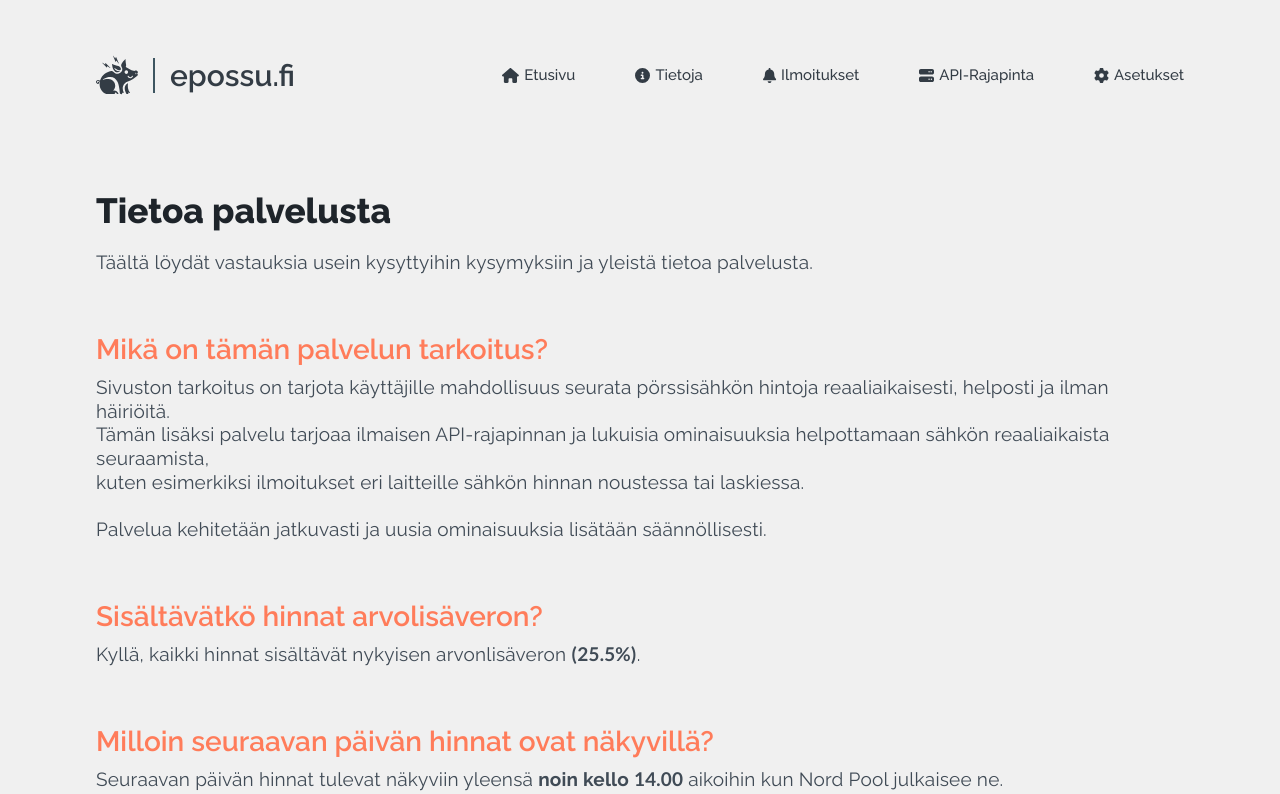
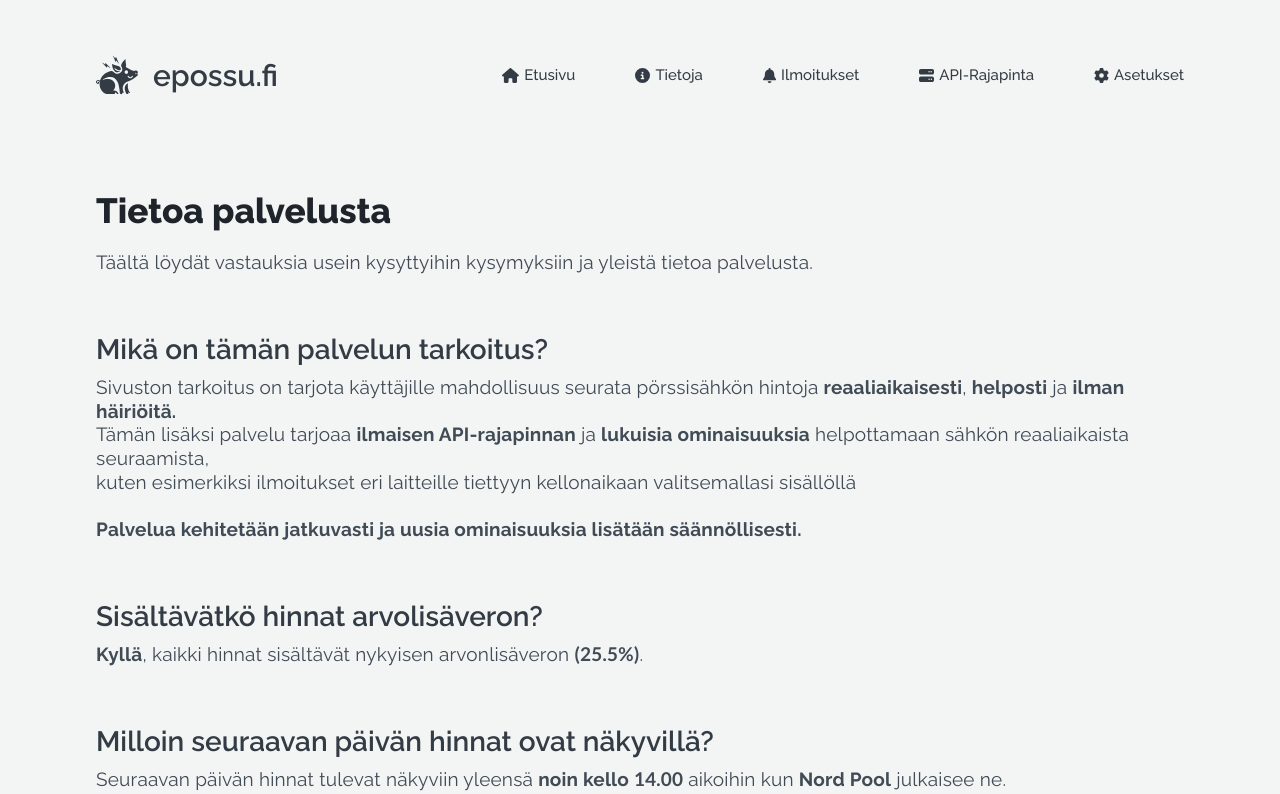
Before and after one commit to thevaldev/epossu-fi, a React (Vite) app: page /tietoa in a window 1280 px wide. Shown: the top 794 px of the page. Built offline with nearby package versions, Linux system fonts and the light colour scheme; no server answers.

Commit message:
Update website texts and UI elements

```diff
--- a/src/components/Themes.ts
+++ b/src/components/Themes.ts
@@ -36,7 +36,7 @@ const Themes = {
     document.body.classList.add("light");
     document.documentElement.style.setProperty("--color-3", "#333c45");
     document.documentElement.style.setProperty("--color-6", "#404b56");
-    document.documentElement.style.setProperty("--container", "#f7f7f7");
+    document.documentElement.style.setProperty("--container", "#fafafa");
     document.documentElement.style.setProperty("--primary", "#ff7c5a");
     document.documentElement.style.setProperty("--primary2", "#ff6841");
     document.documentElement.style.setProperty(
@@ -47,7 +47,7 @@ const Themes = {
       "--color-chart-cursor-2",
       "rgba(0, 0, 0, 0.9)"
     );
-    document.documentElement.style.setProperty("--background", "#f0f0f0");
+    document.documentElement.style.setProperty("--background", "#f3f4f4");
   },
   /**
    * Set the dark theme
--- a/src/css/_variables.scss
+++ b/src/css/_variables.scss
@@ -9,7 +9,7 @@
   --color-6: #ccc;
   --green: #4a9b69;
   --border-radius: 8px;
-  --container: #181d22;
+  --container: #171c21;
   --color-chart-cursor: rgba(255, 255, 255, 0.05);
   --color-chart-cursor-2: rgba(255, 255, 255, 0.4);
   --background: #1e242a;
--- a/src/css/elements/Header.scss
+++ b/src/css/elements/Header.scss
@@ -37,8 +37,16 @@ header {
       font-size: 3rem;
       margin: 0;
       font-weight: 600;
-      padding-left: 15px;
-      border-left: 2px solid var(--color-2);
+    }
+  }
+
+  a:hover > .logo-wrap {
+    svg {
+      fill: var(--primary);
+    }
+
+    span {
+      color: var(--primary);
     }
   }
 
--- a/src/css/elements/alert.scss
+++ b/src/css/elements/alert.scss
@@ -1,3 +1,4 @@
+section.page .alert,
 .alert {
   margin-top: 30px;
   width: 100%;
@@ -30,6 +31,8 @@
       justify-content: start;
       align-items: center;
       width: 75%;
+      margin-top: 15px;
+      margin-bottom: 15px;
     }
 
     a {
@@ -92,6 +95,8 @@
     font-weight: 600;
     color: #181d22;
     margin-right: 15px;
+    margin-top: 15px;
+    margin-bottom: 15px;
   }
 }
 
--- a/src/css/elements/chart.scss
+++ b/src/css/elements/chart.scss
@@ -1,6 +1,6 @@
 .chart {
   width: 100%;
-  margin-top: 25px;
+  margin-top: 15px;
   height: auto;
   background: var(--container);
   transition: opacity 0.3s ease;
--- a/src/css/elements/colors.scss
+++ b/src/css/elements/colors.scss
@@ -22,24 +22,33 @@
 
   p {
     color: var(--color-6);
-    font-size: 1.5rem;
+    font-size: 1.6rem;
     font-family: "Lato", sans-serif;
     margin: unset;
     font-weight: 400;
     margin-bottom: 15px;
   }
 
-  .color {
+  .color-wrap {
     display: flex;
-    width: 41px;
-    height: 41px;
-    margin: unset;
+    flex-direction: column;
     justify-content: center;
     align-items: center;
-    border-radius: 50%;
+
+    .color {
+      display: flex;
+      width: 41px;
+      height: 41px;
+      margin: unset;
+      justify-content: center;
+      align-items: center;
+      margin-bottom: 5px;
+      border-radius: 3px;
+    }
 
     p {
-      color: white;
+      font-size: 1.9rem;
+      color: var(--color-6);
       margin: unset;
     }
   }
--- a/src/css/pages/About.scss
+++ b/src/css/pages/About.scss
@@ -4,16 +4,17 @@ section.page.about {
   h2 {
     font-size: 2.8rem;
     font-weight: 600;
-    color: var(--primary);
+    color: var(--color-3);
     margin-bottom: 5px;
   }
 
   a {
-    text-decoration: none;
-    color: var(--primary);
+    text-decoration: underline;
+    color: var(--color-3);
+    font-weight: 700;
 
     &:hover {
-      text-decoration: underline;
+      color: var(--primary);
     }
   }
 
--- a/src/css/pages/Apidocs.scss
+++ b/src/css/pages/Apidocs.scss
@@ -49,24 +49,6 @@ section.api-docs {
       td {
         padding: 15px 10px;
         border-bottom: 1px solid #555c62;
-      }
-    }
-
-    .button.example {
-      margin-top: 15px;
-      background-color: var(--primary);
-      padding: 12px 18px;
-      border-radius: var(--border-radius);
-      color: var(--container);
-      font-size: 2rem;
-      cursor: pointer;
-
-      &:hover {
-        background-color: var(--color-3);
-      }
-
-      svg {
-        margin-right: 10px;
       }
     }
 
--- a/src/css/pages/Main.scss
+++ b/src/css/pages/Main.scss
@@ -16,7 +16,7 @@ h2.title {
   width: 100%;
   font-size: 2rem;
   font-weight: 500;
-  color: #808080;
+  color: var(--color-6);
   text-align: left;
   margin-bottom: 0px;
   padding: 10px 32px;
@@ -27,7 +27,7 @@ h3 {
   width: 100%;
   font-size: 2rem;
   font-weight: 500;
-  color: #808080;
+  color: var(--color-6);
   text-align: left;
   margin-bottom: 0px;
   padding: 10px 32px;
@@ -39,7 +39,7 @@ h3 {
   display: flex;
   justify-content: space-between;
   align-items: stretch;
-  margin-top: 25px;
+  margin-top: 15px;
 
   &.nospacing {
     margin-top: 0px;
--- a/src/elements/Header.tsx
+++ b/src/elements/Header.tsx
@@ -24,8 +24,6 @@ const Header = () => {
             viewBox="0 0 247.65 226.02"
             x="0px"
             y="0px"
-            width={54}
-            height={54}
             xmlSpace="preserve"
             className="logo"
           >
--- a/src/pages/About.tsx
+++ b/src/pages/About.tsx
@@ -19,21 +19,25 @@ const Scenes = () => {
         <h2>Mikä on tämän palvelun tarkoitus?</h2>
         <p className="lead">
           Sivuston tarkoitus on tarjota käyttäjille mahdollisuus seurata
-          pörssisähkön hintoja reaaliaikaisesti, helposti ja ilman häiriöitä.
+          pörssisähkön hintoja <b>reaaliaikaisesti</b>, <b>helposti</b> ja{" "}
+          <b>ilman häiriöitä.</b>
           <br />
-          Tämän lisäksi palvelu tarjoaa ilmaisen API-rajapinnan ja lukuisia
-          ominaisuuksia helpottamaan sähkön reaaliaikaista seuraamista, <br />
-          kuten esimerkiksi ilmoitukset eri laitteille sähkön hinnan noustessa
-          tai laskiessa.
+          Tämän lisäksi palvelu tarjoaa <b>ilmaisen API-rajapinnan</b> ja{" "}
+          <b>lukuisia ominaisuuksia</b> helpottamaan sähkön reaaliaikaista
+          seuraamista, <br />
+          kuten esimerkiksi ilmoitukset eri laitteille tiettyyn kellonaikaan
+          valitsemallasi sisällöllä
           <br />
           <br />
-          Palvelua kehitetään jatkuvasti ja uusia ominaisuuksia lisätään
-          säännöllisesti.
+          <b>
+            Palvelua kehitetään jatkuvasti ja uusia ominaisuuksia lisätään
+            säännöllisesti.
+          </b>
         </p>
 
         <h2>Sisältävätkö hinnat arvolisäveron?</h2>
         <p className="lead">
-          Kyllä, kaikki hinnat sisältävät nykyisen arvonlisäveron{" "}
+          <b>Kyllä</b>, kaikki hinnat sisältävät nykyisen arvonlisäveron{" "}
           <span className="number">
             <b>(25.5%)</b>
           </span>
@@ -46,9 +50,9 @@ const Scenes = () => {
           <strong>
             noin kello <span className="number">14.00</span>
           </strong>{" "}
-          aikoihin kun Nord Pool julkaisee ne.
+          aikoihin kun <b>Nord Pool</b> julkaisee ne.
           <br />
-          Mikäli hinnat ovat myöhässä ilmoittaa palvelu siitä.
+          Mikäli hinnat ovat myöhässä palvelu ilmoittaa siitä.
         </p>
 
         <h2>Missä voin ilmoittaa virheestä tai pyytää ominaisuutta?</h2>
--- a/src/pages/apidocs.tsx
+++ b/src/pages/apidocs.tsx
@@ -16,8 +16,9 @@ const ApiDocs = () => {
 
         <p className="lead">
           Tämä sivu sisältää ohjeet ja esimerkkejä epossu.fi:n rajapinnan
-          käytöstä. Rajapintamme tarjoaa sähkömarkkinahintoja, jotka ovat
-          peräisin Nord Pool -sähköpörssistä.
+          käytöstä. <br />
+          Rajapintamme tarjoaa sähkömarkkinahintoja, jotka ovat peräisin Nord
+          Pool -sähköpörssistä.
           <br />
           epossu.fi:n rajapinta on ilmainen ja avoin kaikille käyttäjille,
           rajapintaa voi käyttää esimerkiksi sähkömarkkinahintojen seuraamiseen
@@ -34,7 +35,7 @@ const ApiDocs = () => {
         </p>
 
         <div className="event">
-          <p className="definition">Hae uusimmat pörssitiedot</p>
+          <p className="definition bolder">Hae uusimmat pörssitiedot</p>
           <pre>
             <code>
               <code className="type">GET</code>
@@ -43,17 +44,22 @@ const ApiDocs = () => {
           </pre>
           <p className="info">
             Palauttaa uusimmat pörssisähköhinnat{" "}
-            <span className="number">48</span> tunnin ajalta.
+            <span className="number">
+              <b>48</b>
+            </span>{" "}
+            tunnin ajalta.
             <br />
             Seuraavan päivän tiedot ovat saatavilla noin kello{" "}
-            <span className="number">14:00</span>
+            <b>
+              <span className="number">14:00</span>
+            </b>
           </p>
 
           <ul>
             <li>
               Hinnat sisältävät nykyisen arvonlisäveron{" "}
               <b>
-                <span className="number">(24%)</span>
+                <span className="number">(25.5%)</span>
               </b>
               .
             </li>
@@ -68,8 +74,10 @@ const ApiDocs = () => {
             </li>
             <li>
               Tietojen päivitys tapahtuu noin kello{" "}
-              <span className="number">14:00</span>, jolloin tietoihin sisältyy
-              myös seuraavan päivän hintatiedot.
+              <span className="number">
+                <b>14:00</b>
+              </span>
+              , jolloin tietoihin sisältyy myös seuraavan päivän hintatiedot.
             </li>
             <li>
               Mikäli huomisen dataa ei ole saatavilla palauttaa <b>data_ok</b>{" "}
@@ -77,7 +85,7 @@ const ApiDocs = () => {
             </li>
           </ul>
 
-          <p>Vastaukset</p>
+          <p className="bolder">Vastaukset</p>
           <pre>
             <code className="type">200 </code>
             <code>Hintojen haku onnistui</code>
@@ -87,7 +95,7 @@ const ApiDocs = () => {
             <code>Liian monta pyyntöä. Yritä uudelleen myöhemmin.</code>
           </pre>
 
-          <p>Parametrit</p>
+          <p className="bolder">Parametrit</p>
           <p className="info">
             Parametrien käyttö ei ole pakollista, mutta voit muokata
             palautettuja tietoja seuraavilla parametreilla.
@@ -124,14 +132,14 @@ const ApiDocs = () => {
             </tbody>
           </table>
 
-          <p>JS Esimerkki koodi</p>
+          <p className="bolder">JS Esimerkki koodi</p>
           <pre>
             <code className="inner break-lines">
               <CodeExample />
             </code>
           </pre>
 
-          <p>Vastaus</p>
+          <p className="bolder">Vastaus</p>
           <pre className="inner">
             <JsonExample />
           </pre>
```
